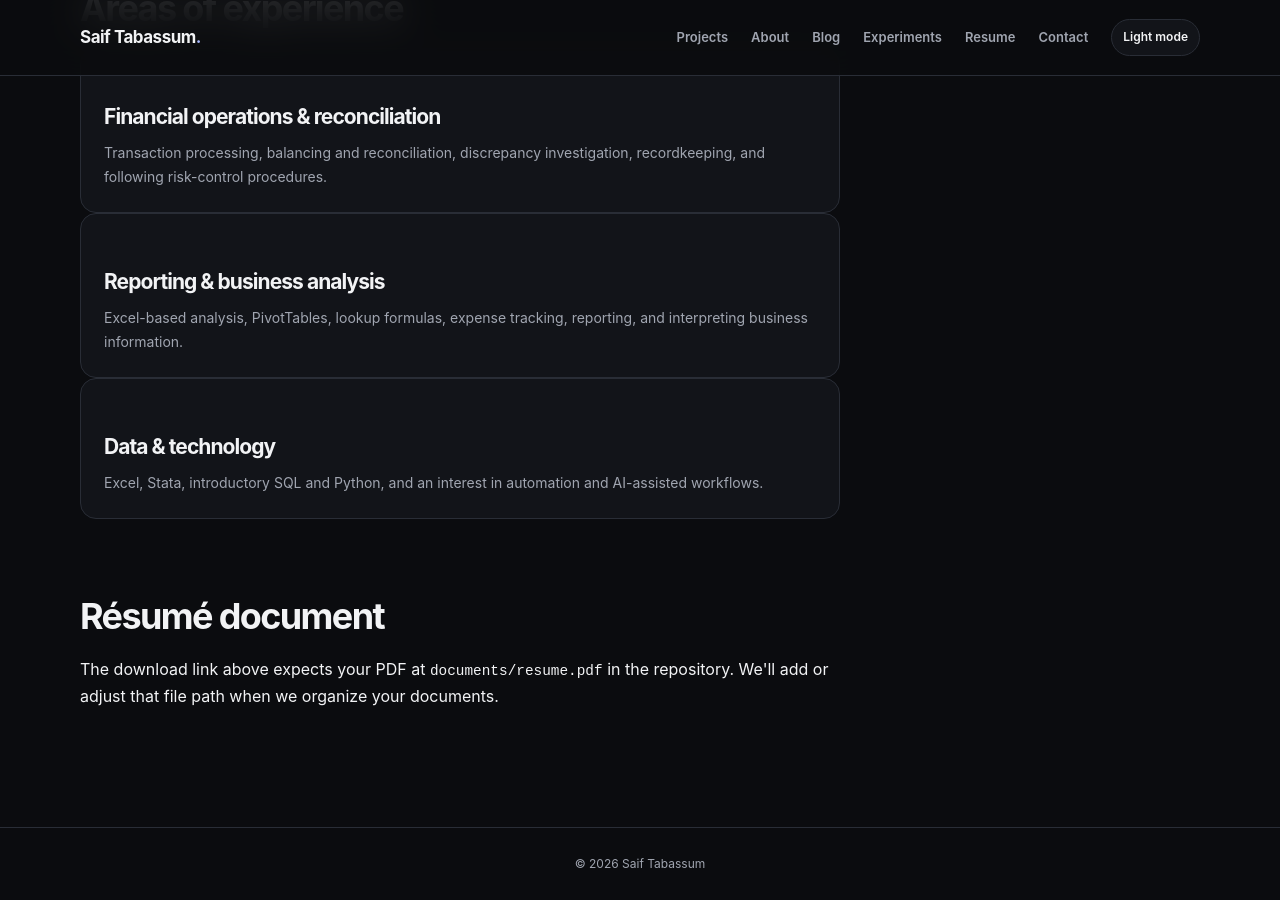
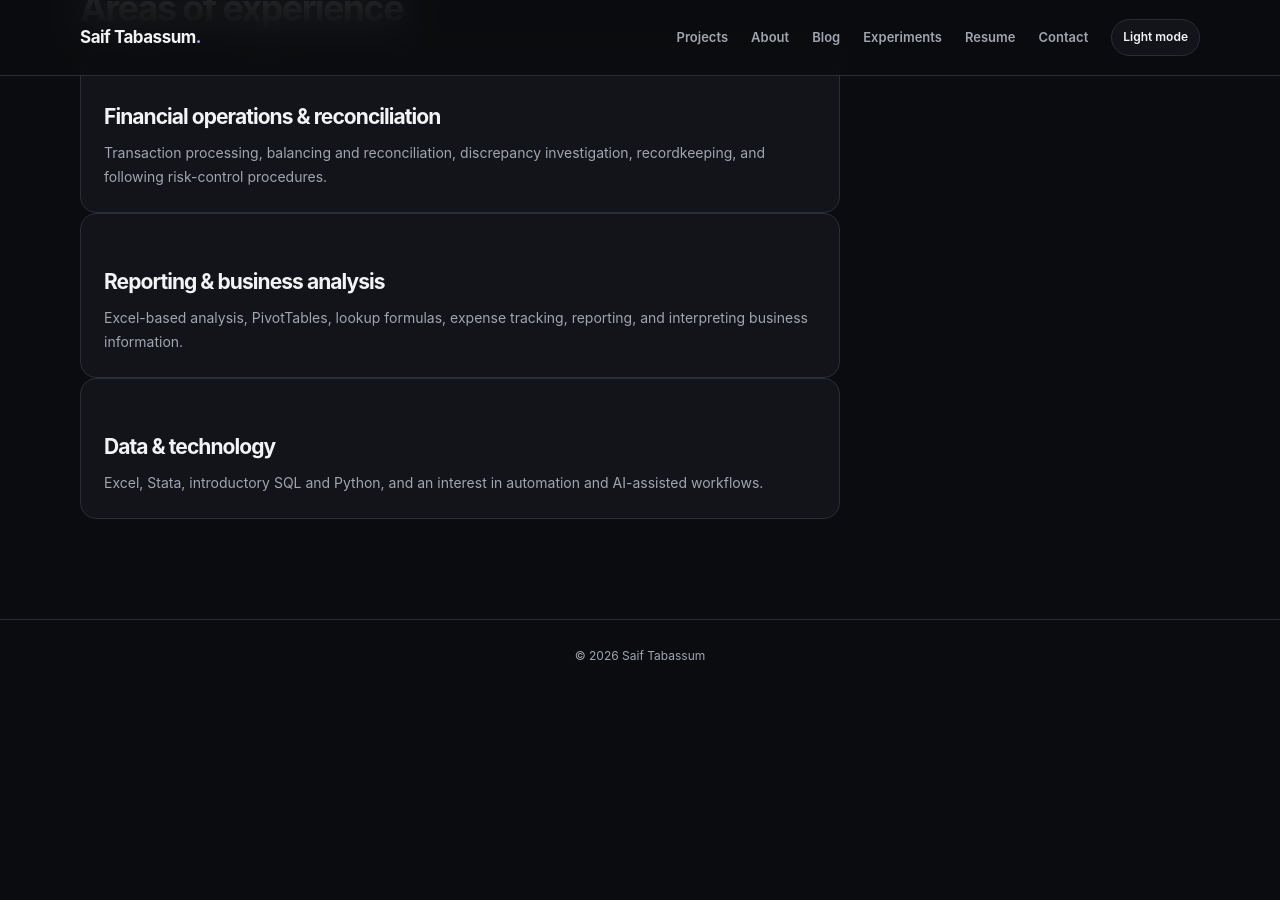
Before and after one commit to saifyt24/Saif.Tabassum.github.io, a Jekyll site: the page built from resume/index.html, in a window 1280 px wide and 900 px high, scrolled down 893 px. Built offline with Jekyll 4.4.1, drawn with Linux system fonts in a browser that asks for light colours; after the commit the page ends 1585 px from its top, so only the background shows below that.

Commit message:
Update index.html

```diff
--- a/resume/index.html
+++ b/resume/index.html
@@ -69,12 +69,3 @@ permalink: /resume/
     </div>
   </article>
 </section>
-
-<section class="section prose">
-  <h2>Résumé document</h2>
-  <p>
-    The download link above expects your PDF at
-    <code>documents/resume.pdf</code> in the repository. We'll add or adjust
-    that file path when we organize your documents.
-  </p>
-</section>
```
